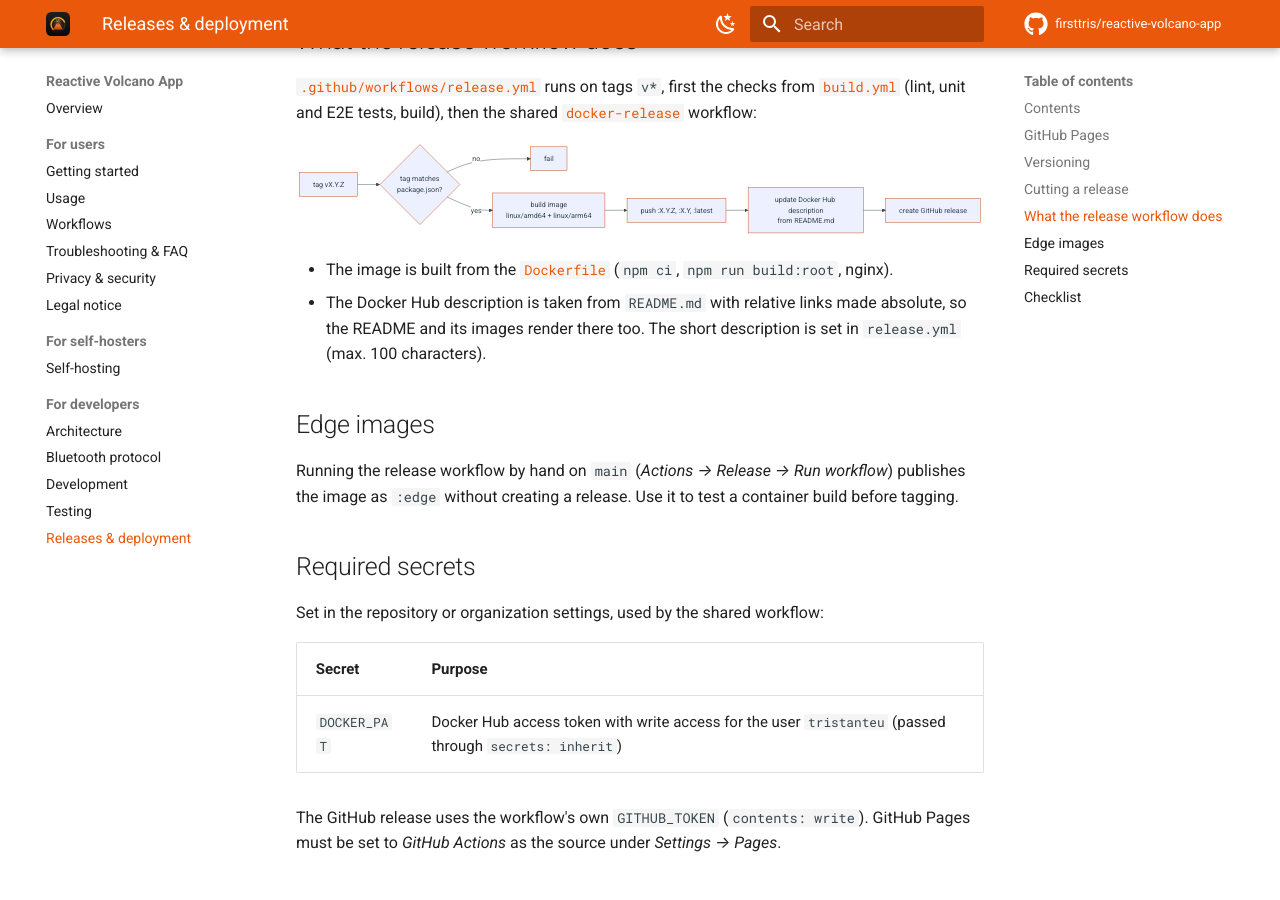
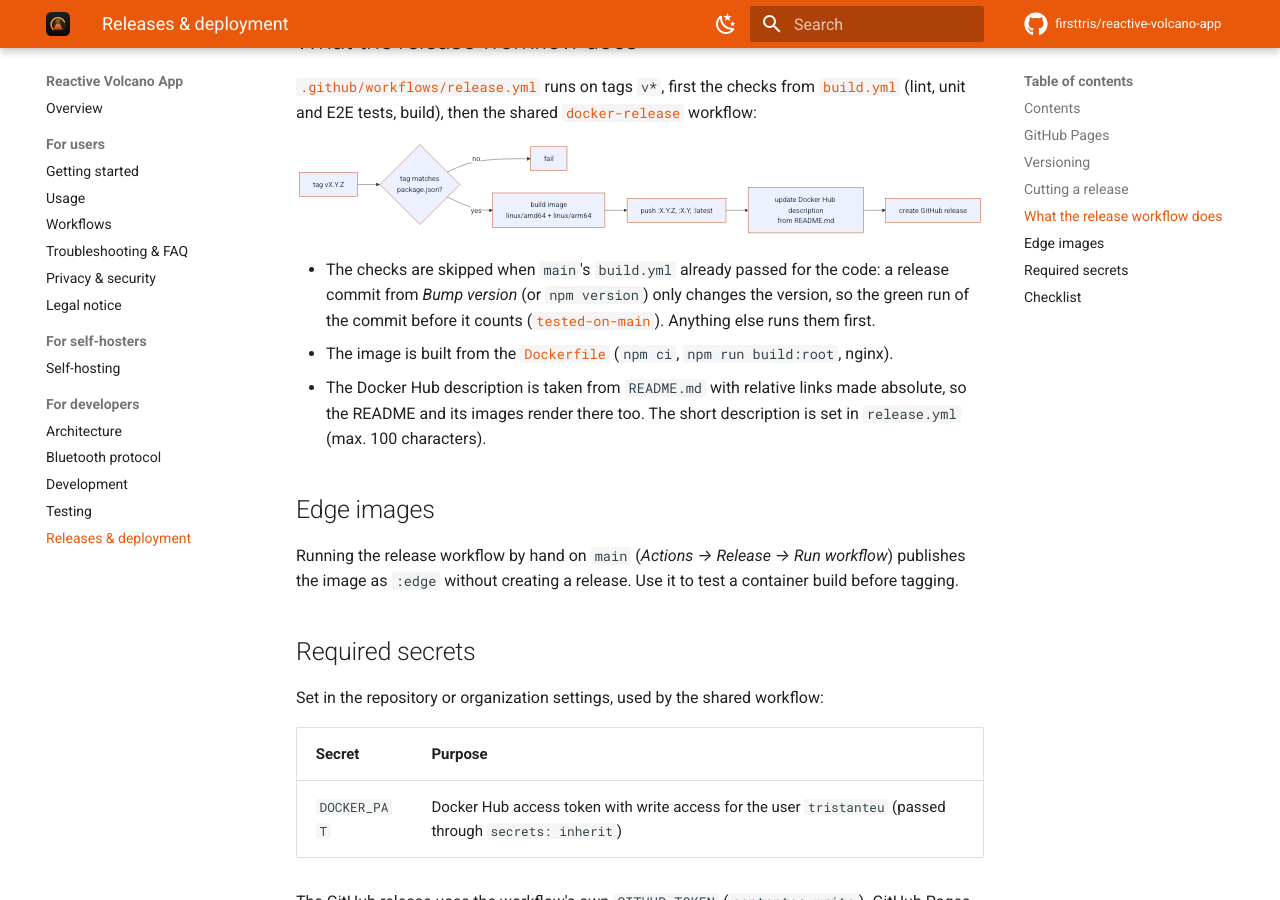
Before and after one commit to firsttris/reactive-volcano-app, an MkDocs documentation site: the page built from docs/releases.md, in a window 1280 px wide and 900 px high, scrolled down 2016 px. Built offline with MkDocs 1.6.1 and Material for MkDocs 9.7.7, drawn with Linux system fonts in a browser that asks for light colours; comment, search, counter and statistics services are not loaded.

Commit message:
CI: shared Docker build cache, release skips checks main already passed (#43)
* CI: shared Docker build cache, release skips checks main already passed

- The pull request Docker build uses firsttris/workflows' docker-build
  action: the registry build cache shared with the release's amd64 build
  instead of a gha cache of its own (build image step was 153 s).
- release.yml asks tested-on-main whether build.yml already passed on
  main for the code; a release commit that only bumps the version then
  goes straight to the Docker release instead of rerunning lint, tests,
  E2E and docs.

Co-Authored-By: Claude Opus 5.5 <noreply@anthropic.com>
Claude-Session: https://claude.ai/code/session_0175jonGKuZthWB6TxfKE9Pr

* Release: grant packages: write to the called build.yml

The Docker build job in build.yml now asks for packages: write (build
cache); a called workflow can't get more than its caller grants.

Co-Authored-By: Claude Opus 5.5 <noreply@anthropic.com>
Claude-Session: https://claude.ai/code/session_0175jonGKuZthWB6TxfKE9Pr

---------

Co-authored-by: Claude <noreply@anthropic.com>

````diff
--- a/docs/releases.md
+++ b/docs/releases.md
@@ -78,6 +78,10 @@ flowchart LR
   H --> R["create GitHub release"]
 ```
 
+- The checks are skipped when `main`'s `build.yml` already passed for the code: a release commit from
+  *Bump version* (or `npm version`) only changes the version, so the green run of the commit before it
+  counts ([`tested-on-main`](https://github.com/firsttris/workflows#tested-on-main)). Anything else runs
+  them first.
 - The image is built from the [`Dockerfile`](../Dockerfile) (`npm ci`, `npm run build:root`, nginx).
 - The Docker Hub description is taken from `README.md` with relative links made absolute, so the README
   and its images render there too. The short description is set in `release.yml` (max. 100 characters).
````
Also changed, not shown: docs/testing.md (+2 -1 lines), 2 other files.
